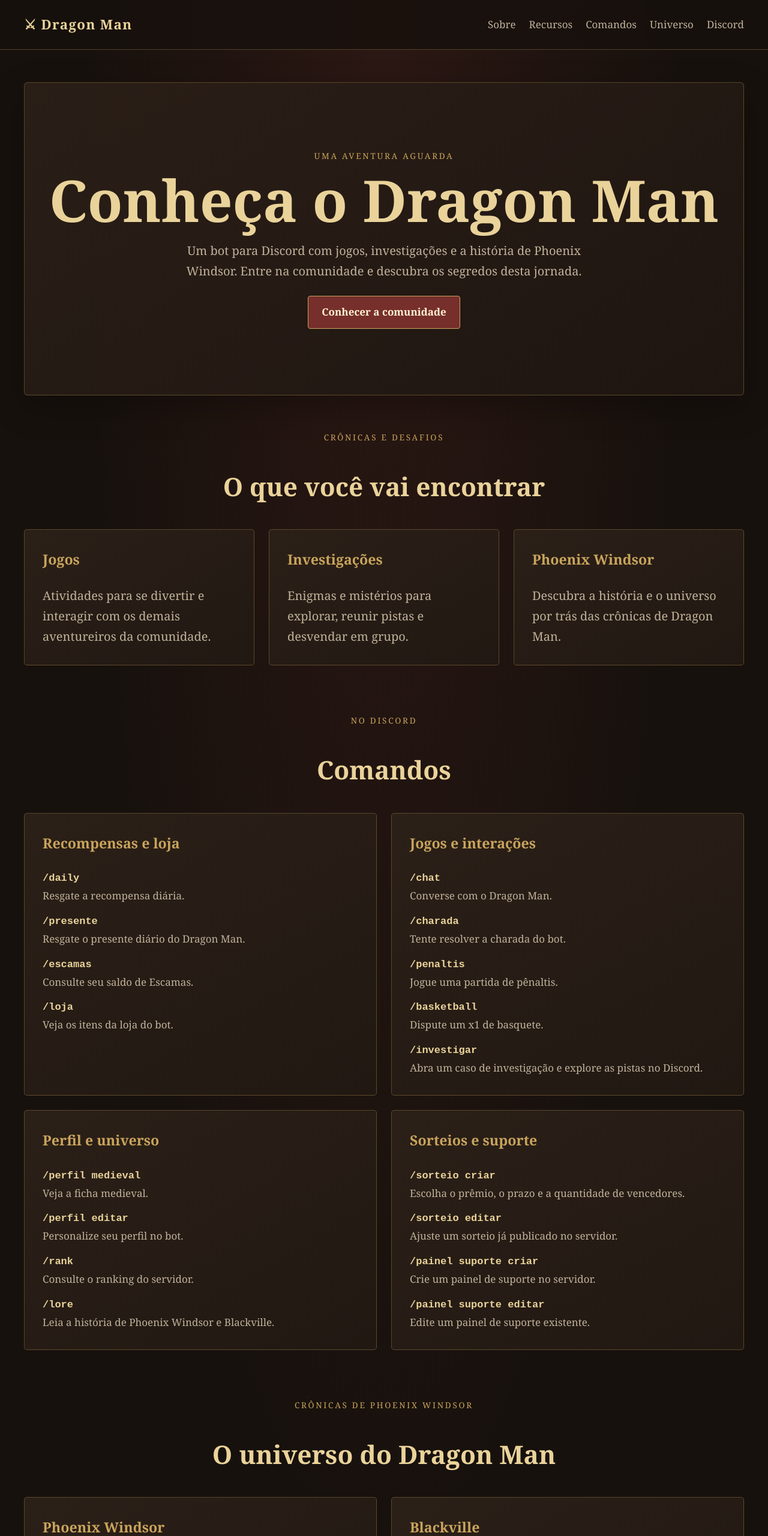
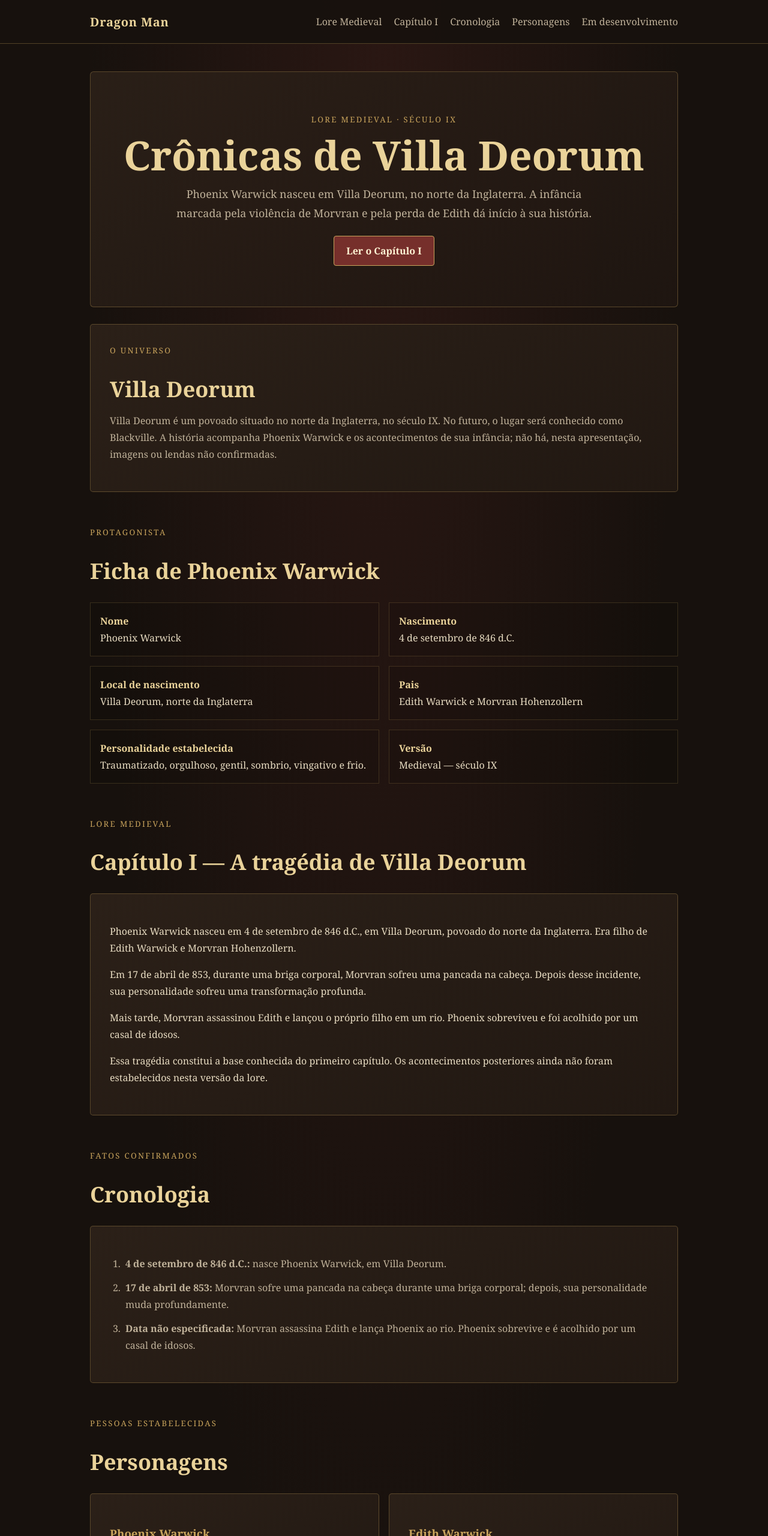
Before and after one commit to dragonmanbot/Dragon-man-site-, a plain HTML site: page index.html in a window 1280 px wide. Shown: the top 2560 px of the page at 60% size. Drawn offline with Linux system fonts and the light colour scheme.

Commit message:
Atualização da lore medieval de Phoenix Warwick.

```diff
--- a/index.html
+++ b/index.html
@@ -4,8 +4,11 @@
   <meta charset="UTF-8">
   <meta name="viewport" content="width=device-width, initial-scale=1">
   <meta name="theme-color" content="#17110d">
-  <meta name="description" content="Conheça o Dragon Man, um bot para Discord com jogos, investigações e a história de Phoenix Windsor.">
-  <title>Dragon Man | Crônicas de Phoenix Windsor</title>
+  <meta name="description" content="Lore Medieval de Dragon Man: acompanhe Phoenix Warwick, nascido em Villa Deorum no século IX.">
+  <meta property="og:title" content="Dragon Man | Crônicas de Villa Deorum">
+  <meta property="og:description" content="Conheça Phoenix Warwick e a tragédia que marcou sua infância em Villa Deorum, no século IX.">
+  <meta property="og:type" content="website">
+  <title>Dragon Man | Crônicas de Villa Deorum</title>
   <style>
     :root {
       color-scheme: dark;
@@ -17,86 +20,53 @@
       --parchment: #e8dcc2;
       --muted: #c0b29a;
       --wine: #762f2b;
-      --wine-hover: #914039;
-      --border: rgba(201, 164, 92, 0.32);
+      --border: rgba(201, 164, 92, .32);
     }
-
     * { box-sizing: border-box; }
-    html { scroll-behavior: smooth; }
+    html { scroll-behavior: smooth; scroll-padding-top: 24px; }
     body {
       margin: 0;
       color: var(--parchment);
-      background:
-        radial-gradient(ellipse at 50% 0%, rgba(118, 47, 43, 0.22), transparent 55%),
-        var(--night);
+      background: radial-gradient(ellipse at 50% 0, rgba(118,47,43,.2), transparent 55%), var(--night);
       font-family: Georgia, "Times New Roman", serif;
-      font-size: 1.0625rem;
-      line-height: 1.7;
+      line-height: 1.75;
     }
-
-    .container { width: min(1200px, calc(100% - clamp(24px, 5vw, 48px))); margin: 0 auto; }
-    header { padding: 22px 0; border-bottom: 1px solid var(--border); background: rgba(23, 17, 13, 0.82); }
-    nav { display: flex; justify-content: space-between; align-items: center; gap: 20px; }
-    .logo { color: var(--gold-light); font-size: 1.4rem; font-weight: bold; letter-spacing: 0.06em; text-decoration: none; }
-    .nav-links { display: flex; gap: 22px; }
+    a { color: var(--gold-light); }
+    a:focus-visible { outline: 2px solid var(--gold-light); outline-offset: 4px; }
+    .container { width: min(100% - 36px, 980px); margin: 0 auto; }
+    header { border-bottom: 1px solid var(--border); background: rgba(23,17,13,.96); }
+    nav { min-height: 72px; display: flex; align-items: center; justify-content: space-between; gap: 20px; }
+    .logo { color: var(--gold-light); font-size: 1.25rem; font-weight: bold; text-decoration: none; letter-spacing: .04em; }
+    .nav-links { display: flex; gap: 20px; flex-wrap: wrap; }
     .nav-links a { color: var(--muted); text-decoration: none; }
     .nav-links a:hover { color: var(--gold-light); }
-
-    main { padding: 54px 0 70px; }
-    .hero {
-      position: relative;
-      padding: clamp(54px, 9vw, 110px) 30px;
-      text-align: center;
-      border: 1px solid var(--border);
-      border-radius: 6px;
-      background: linear-gradient(145deg, rgba(43, 32, 24, 0.96), rgba(31, 22, 17, 0.96));
-      box-shadow: 0 18px 55px rgba(0, 0, 0, 0.28);
-    }
-    .eyebrow { color: var(--gold); font-size: 0.85rem; letter-spacing: 0.2em; text-transform: uppercase; }
-    h1 { margin: 10px 0 16px; color: var(--gold-light); font-size: clamp(2.75rem, 8vw, 6rem); line-height: 1.08; }
-    h2 { color: var(--gold-light); font-size: clamp(1.85rem, 5vw, 2.65rem); }
-    p { color: var(--muted); font-size: clamp(1.125rem, 1rem + 0.35vw, 1.25rem); }
-    .hero p { max-width: 720px; margin: 0 auto; }
-    .button {
-      display: inline-block;
-      margin-top: 24px;
-      padding: 12px 22px;
-      border: 1px solid var(--gold);
-      border-radius: 4px;
-      background: var(--wine);
-      color: #fff3d4;
-      font-weight: bold;
-      text-decoration: none;
-      transition: background 0.2s ease, transform 0.2s ease;
-    }
-    .button:hover { background: var(--wine-hover); transform: translateY(-2px); }
-    section:not(.hero) { padding: clamp(38px, 5vw, 58px) 0 22px; }
-    .section-heading { text-align: center; margin-bottom: 22px; }
-    .cards { display: grid; grid-template-columns: repeat(3, 1fr); gap: clamp(18px, 2vw, 24px); }
-    .lore-cards, .command-cards { grid-template-columns: repeat(2, minmax(0, 1fr)); }
-    .command-list { margin: 0; }
-    .command-list dt { color: var(--gold-light); font-weight: bold; overflow-wrap: anywhere; }
-    .command-list code { font-size: 1em; }
-    .command-list dt:not(:first-child) { margin-top: 12px; }
-    .command-list dd { margin: 0; color: var(--muted); }
-    .card {
-      padding: clamp(22px, 2.4vw, 30px);
-      border: 1px solid var(--border);
-      border-radius: 5px;
-      background: linear-gradient(150deg, var(--panel), #211812);
-    }
-    .card h3 { margin-top: 0; color: var(--gold); font-size: 1.45rem; }
-    .card p { margin-bottom: 0; }
-    .card details { margin-top: 12px; }
-    .card summary { color: var(--gold-light); cursor: pointer; }
-    #discord { text-align: center; padding: 38px 20px !important; border: 1px solid var(--border); background: rgba(43, 32, 24, 0.58); }
-    footer { padding: 24px 0; border-top: 1px solid var(--border); color: #9c8c72; text-align: center; font-size: 0.95rem; }
-
+    main { padding: 46px 0 70px; }
+    .hero { padding: clamp(32px, 7vw, 68px) 24px; text-align: center; border: 1px solid var(--border); border-radius: 6px; background: linear-gradient(145deg, rgba(43,32,24,.97), rgba(31,22,17,.97)); }
+    .eyebrow { color: var(--gold); font-size: .82rem; letter-spacing: .18em; text-transform: uppercase; }
+    h1 { margin: 10px 0 12px; color: var(--gold-light); font-size: clamp(2.2rem, 7vw, 4.2rem); line-height: 1.12; }
+    h2 { color: var(--gold-light); font-size: clamp(1.7rem, 4vw, 2.25rem); line-height: 1.25; }
+    h3 { color: var(--gold); }
+    p, li { color: var(--muted); }
+    .hero p { max-width: 700px; margin: 0 auto; font-size: 1.12rem; }
+    .button { display: inline-block; margin-top: 22px; padding: 10px 20px; border: 1px solid var(--gold); border-radius: 4px; background: var(--wine); color: #fff3d4; font-weight: bold; text-decoration: none; }
+    .button:hover { background: #914039; }
+    section { padding: 28px 0; }
+    .section-title { margin-bottom: 8px; }
+    .panel { padding: clamp(20px, 4vw, 32px); border: 1px solid var(--border); border-radius: 5px; background: linear-gradient(150deg, var(--panel), #211812); }
+    .identity-grid, .cards { display: grid; grid-template-columns: repeat(2, minmax(0, 1fr)); gap: 16px; }
+    .fact { padding: 16px; border: 1px solid rgba(201,164,92,.2); background: rgba(0,0,0,.12); }
+    .fact strong { display: block; color: var(--gold-light); }
+    .timeline { padding-left: 22px; }
+    .timeline li { margin: 0 0 12px; padding-left: 4px; }
+    .chapter p { color: var(--parchment); }
+    .note { padding: 14px 18px; border-left: 3px solid var(--gold); background: rgba(201,164,92,.08); }
+    footer { padding: 24px 0; border-top: 1px solid var(--border); color: #9c8c72; text-align: center; }
     @media (max-width: 650px) {
-      nav { align-items: flex-start; flex-direction: column; }
-      .nav-links { gap: 16px; flex-wrap: wrap; }
-      .cards { grid-template-columns: 1fr; }
-      .hero { padding-inline: 20px; }
+      nav { align-items: flex-start; flex-direction: column; padding: 16px 0; }
+      .nav-links { gap: 10px 16px; }
+      .identity-grid, .cards { grid-template-columns: 1fr; }
+      main { padding-top: 24px; }
+      .container { width: min(100% - 28px, 980px); }
     }
   </style>
 </head>
@@ -104,141 +74,96 @@
   <header>
     <div class="container">
       <nav aria-label="Navegação principal">
-        <a class="logo" href="#inicio">⚔ Dragon Man</a>
+        <a class="logo" href="#inicio">Dragon Man</a>
         <div class="nav-links">
-          <a href="#sobre">Sobre</a>
-          <a href="#recursos">Recursos</a>
-          <a href="#comandos">Comandos</a>
-          <a href="#universo">Universo</a>
-          <a href="#discord">Discord</a>
+          <a href="#lore-medieval">Lore Medieval</a>
+          <a href="#capitulo-1">Capítulo I</a>
+          <a href="#cronologia">Cronologia</a>
+          <a href="#personagens">Personagens</a>
+          <a href="#pendencias">Em desenvolvimento</a>
         </div>
       </nav>
     </div>
   </header>
 
   <main class="container" id="inicio">
-    <section class="hero" id="sobre">
-      <div class="eyebrow">Uma aventura aguarda</div>
-      <h1>Conheça o Dragon Man</h1>
-      <p>Um bot para Discord com jogos, investigações e a história de Phoenix Windsor. Entre na comunidade e descubra os segredos desta jornada.</p>
-      <a class="button" href="#discord">Conhecer a comunidade</a>
+    <section class="hero" id="lore-medieval">
+      <div class="eyebrow">Lore Medieval · século IX</div>
+      <h1>Crônicas de Villa Deorum</h1>
+      <p>Phoenix Warwick nasceu em Villa Deorum, no norte da Inglaterra. A infância marcada pela violência de Morvran e pela perda de Edith dá início à sua história.</p>
+      <a class="button" href="#capitulo-1">Ler o Capítulo I</a>
     </section>
 
-    <section id="recursos">
-      <div class="section-heading">
-        <div class="eyebrow">Crônicas e desafios</div>
-        <h2>O que você vai encontrar</h2>
-      </div>
-      <div class="cards">
-        <article class="card">
-          <h3>Jogos</h3>
-          <p>Atividades para se divertir e interagir com os demais aventureiros da comunidade.</p>
-        </article>
-        <article class="card">
-          <h3>Investigações</h3>
-          <p>Enigmas e mistérios para explorar, reunir pistas e desvendar em grupo.</p>
-        </article>
-        <article class="card">
-          <h3>Phoenix Windsor</h3>
-          <p>Descubra a história e o universo por trás das crônicas de Dragon Man.</p>
-        </article>
+    <section id="universo">
+      <div class="panel">
+        <div class="eyebrow">O universo</div>
+        <h2 class="section-title">Villa Deorum</h2>
+        <p>Villa Deorum é um povoado situado no norte da Inglaterra, no século IX. No futuro, o lugar será conhecido como Blackville. A história acompanha Phoenix Warwick e os acontecimentos de sua infância; não há, nesta apresentação, imagens ou lendas não confirmadas.</p>
       </div>
     </section>
 
-    <section id="comandos" aria-labelledby="comandos-titulo">
-      <div class="section-heading">
-        <div class="eyebrow">No Discord</div>
-        <h2 id="comandos-titulo">Comandos</h2>
-      </div>
-      <div class="cards command-cards">
-        <article class="card">
-          <h3>Recompensas e loja</h3>
-          <dl class="command-list">
-            <dt><code>/daily</code></dt>
-            <dd>Resgate a recompensa diária.</dd>
-            <dt><code>/presente</code></dt>
-            <dd>Resgate o presente diário do Dragon Man.</dd>
-            <dt><code>/escamas</code></dt>
-            <dd>Consulte seu saldo de Escamas.</dd>
-            <dt><code>/loja</code></dt>
-            <dd>Veja os itens da loja do bot.</dd>
-          </dl>
-        </article>
-        <article class="card">
-          <h3>Jogos e interações</h3>
-          <dl class="command-list">
-            <dt><code>/chat</code></dt>
-            <dd>Converse com o Dragon Man.</dd>
-            <dt><code>/charada</code></dt>
-            <dd>Tente resolver a charada do bot.</dd>
-            <dt><code>/penaltis</code></dt>
-            <dd>Jogue uma partida de pênaltis.</dd>
-            <dt><code>/basketball</code></dt>
-            <dd>Dispute um x1 de basquete.</dd>
-            <dt><code>/investigar</code></dt>
-            <dd>Abra um caso de investigação e explore as pistas no Discord.</dd>
-          </dl>
-        </article>
-        <article class="card">
-          <h3>Perfil e universo</h3>
-          <dl class="command-list">
-            <dt><code>/perfil medieval</code></dt>
-            <dd>Veja a ficha medieval.</dd>
-            <dt><code>/perfil editar</code></dt>
-            <dd>Personalize seu perfil no bot.</dd>
-            <dt><code>/rank</code></dt>
-            <dd>Consulte o ranking do servidor.</dd>
-            <dt><code>/lore</code></dt>
-            <dd>Leia a história de Phoenix Windsor e Blackville.</dd>
-          </dl>
-        </article>
-        <article class="card">
-          <h3>Sorteios e suporte</h3>
-          <dl class="command-list">
-            <dt><code>/sorteio criar</code></dt>
-            <dd>Escolha o prêmio, o prazo e a quantidade de vencedores.</dd>
-            <dt><code>/sorteio editar</code></dt>
-            <dd>Ajuste um sorteio já publicado no servidor.</dd>
-            <dt><code>/painel suporte criar</code></dt>
-            <dd>Crie um painel de suporte no servidor.</dd>
-            <dt><code>/painel suporte editar</code></dt>
-            <dd>Edite um painel de suporte existente.</dd>
-          </dl>
-        </article>
+    <section id="ficha">
+      <div class="eyebrow">Protagonista</div>
+      <h2>Ficha de Phoenix Warwick</h2>
+      <div class="identity-grid">
+        <div class="fact"><strong>Nome</strong>Phoenix Warwick</div>
+        <div class="fact"><strong>Nascimento</strong>4 de setembro de 846 d.C.</div>
+        <div class="fact"><strong>Local de nascimento</strong>Villa Deorum, norte da Inglaterra</div>
+        <div class="fact"><strong>Pais</strong>Edith Warwick e Morvran Hohenzollern</div>
+        <div class="fact"><strong>Personalidade estabelecida</strong>Traumatizado, orgulhoso, gentil, sombrio, vingativo e frio.</div>
+        <div class="fact"><strong>Versão</strong>Medieval — século IX</div>
       </div>
     </section>
 
-    <section id="universo" aria-labelledby="universo-titulo">
-      <div class="section-heading">
-        <div class="eyebrow">Crônicas de Phoenix Windsor</div>
-        <h2 id="universo-titulo">O universo do Dragon Man</h2>
-      </div>
-      <div class="cards lore-cards">
-        <article class="card">
-          <h3>Phoenix Windsor</h3>
-          <p>Phoenix nasceu em <time datetime="1974-09-04">4 de setembro de 1974</time>, em Blackville. É chefe militar e conhecido como Dragon Man.</p>
-          <details>
-            <summary>Ler a origem de Phoenix</summary>
-            <p>Aos sete anos, Phoenix perdeu a mãe, Lydia Windsor. Seu pai, Malcom, a assassinou, jogou Phoenix no rio e fugiu para Moscou, na então União Soviética. Phoenix sobreviveu sozinho por dois dias e foi adotado por um casal de idosos de classe média alta.</p>
-          </details>
-        </article>
-        <article class="card">
-          <h3>Blackville</h3>
-          <p>Fundada em 324 a.C. com o nome de Villa Deorum, Blackville fica no norte da Inglaterra e tem cerca de 100 mil habitantes. Construções romanas e medievais dividem as ruas com igrejas góticas e postes do século XVIII.</p>
-        </article>
+    <section id="capitulo-1">
+      <div class="eyebrow">Lore Medieval</div>
+      <h2>Capítulo I — A tragédia de Villa Deorum</h2>
+      <article class="panel chapter">
+        <p>Phoenix Warwick nasceu em 4 de setembro de 846 d.C., em Villa Deorum, povoado do norte da Inglaterra. Era filho de Edith Warwick e Morvran Hohenzollern.</p>
+        <p>Em 17 de abril de 853, durante uma briga corporal, Morvran sofreu uma pancada na cabeça. Depois desse incidente, sua personalidade sofreu uma transformação profunda.</p>
+        <p>Mais tarde, Morvran assassinou Edith e lançou o próprio filho em um rio. Phoenix sobreviveu e foi acolhido por um casal de idosos.</p>
+        <p>Essa tragédia constitui a base conhecida do primeiro capítulo. Os acontecimentos posteriores ainda não foram estabelecidos nesta versão da lore.</p>
+      </article>
+    </section>
+
+    <section id="cronologia">
+      <div class="eyebrow">Fatos confirmados</div>
+      <h2>Cronologia</h2>
+      <div class="panel">
+        <ol class="timeline">
+          <li><strong>4 de setembro de 846 d.C.:</strong> nasce Phoenix Warwick, em Villa Deorum.</li>
+          <li><strong>17 de abril de 853:</strong> Morvran sofre uma pancada na cabeça durante uma briga corporal; depois, sua personalidade muda profundamente.</li>
+          <li><strong>Data não especificada:</strong> Morvran assassina Edith e lança Phoenix ao rio. Phoenix sobrevive e é acolhido por um casal de idosos.</li>
+        </ol>
       </div>
     </section>
 
-    <section id="discord">
-      <div class="eyebrow">Reúna seu grupo</div>
-      <h2>Entre na comunidade</h2>
-      <p>Junte-se ao servidor e faça parte desta aventura.</p>
-      <a class="button" href="https://discord.gg/Q4U7FKwVW" target="_blank" rel="noopener noreferrer">Acessar o servidor</a>
+    <section id="personagens">
+      <div class="eyebrow">Pessoas estabelecidas</div>
+      <h2>Personagens</h2>
+      <div class="cards">
+        <article class="panel"><h3>Phoenix Warwick</h3><p>Protagonista da versão medieval. Sua personalidade estabelecida é traumatizada, orgulhosa, gentil, sombria, vingativa e fria.</p></article>
+        <article class="panel"><h3>Edith Warwick</h3><p>Mãe de Phoenix. Foi assassinada por Morvran.</p></article>
+        <article class="panel"><h3>Morvran Hohenzollern</h3><p>Pai de Phoenix. Após sofrer uma pancada na cabeça em 17 de abril de 853, passou por uma transformação profunda de personalidade.</p></article>
+        <article class="panel"><h3>Casal de idosos</h3><p>Acolheu Phoenix após sua sobrevivência ao rio. Seus nomes não foram estabelecidos.</p></article>
+      </div>
+    </section>
+
+    <section id="pendencias">
+      <div class="eyebrow">Informações ainda não desenvolvidas</div>
+      <h2>O que permanece em aberto</h2>
+      <div class="panel">
+        <p class="note">Para manter a lore fiel ao que foi confirmado, não são acrescentados nomes, diálogos, explicações sobrenaturais ou novos acontecimentos.</p>
+        <ul>
+          <li>A data exata do assassinato de Edith e do episódio no rio.</li>
+          <li>Os nomes e a história do casal de idosos.</li>
+          <li>Os acontecimentos posteriores ao acolhimento de Phoenix.</li>
+          <li>Como e quando o povoado passou a ser conhecido como Blackville.</li>
+        </ul>
+      </div>
     </section>
   </main>
 
-  <footer>
-    <div class="container">© 2026 Dragon Man · Que sua jornada comece.</div>
-  </footer>
+  <footer><div class="container">© 2026 Dragon Man · Lore Medieval</div></footer>
 </body>
 </html>
```
